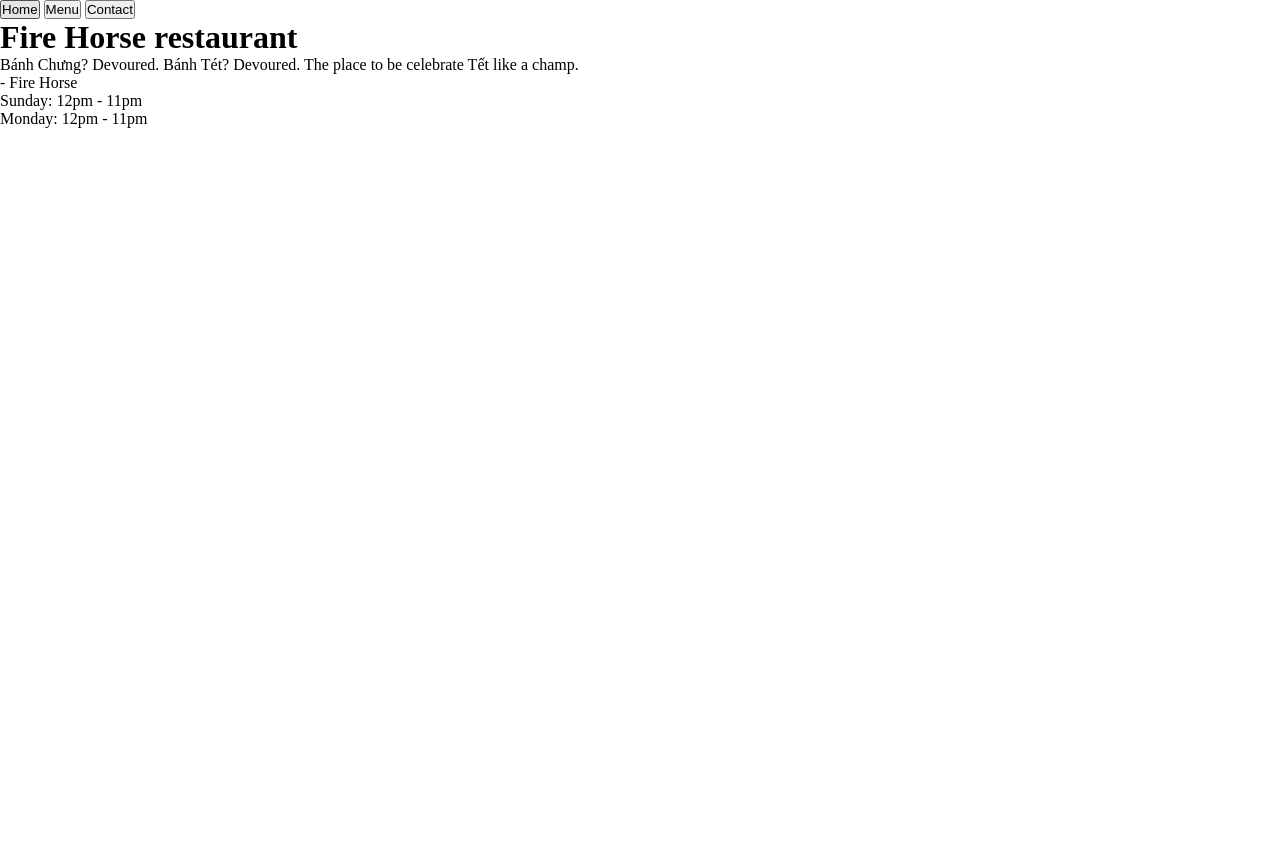
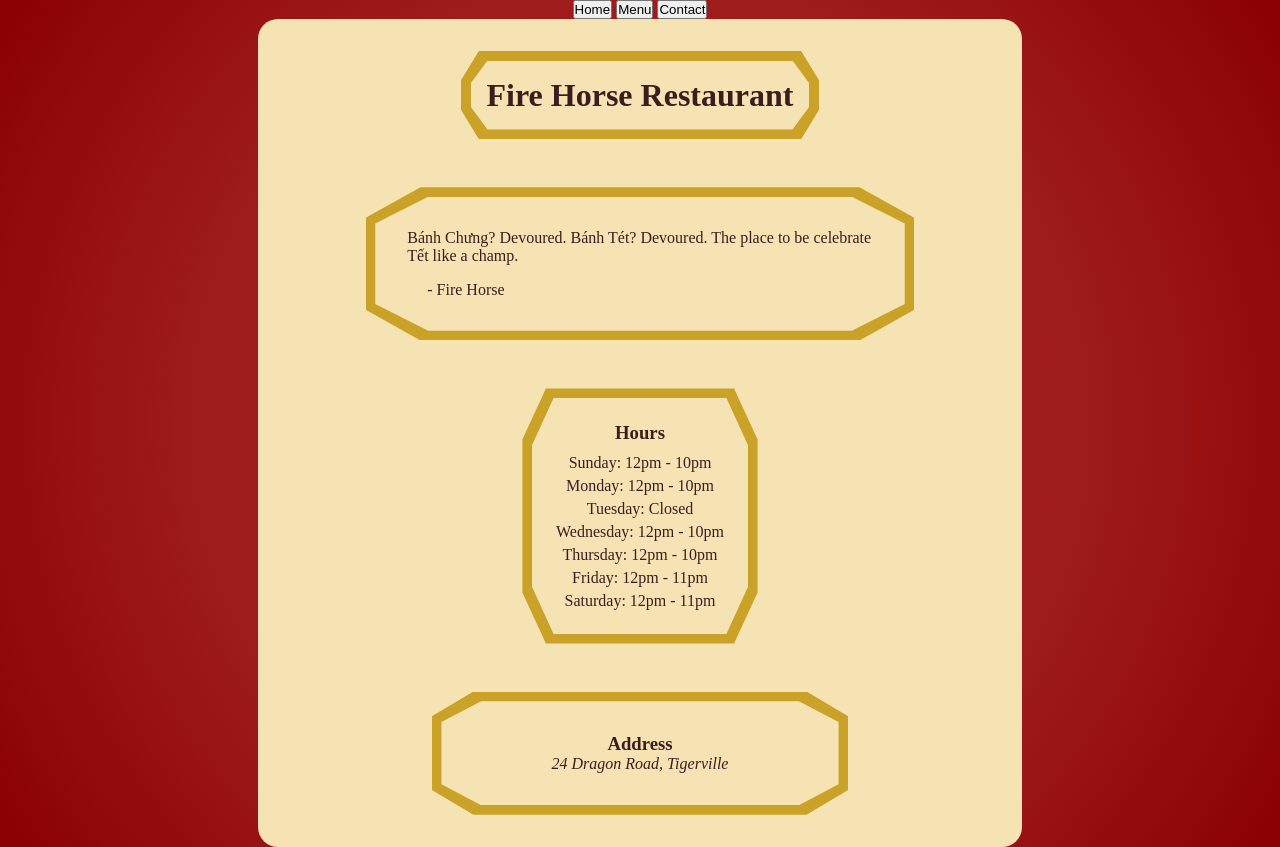
Before and after one commit to NinaVsWorld/restaurant-page, a website built with webpack: page src/index.html in a window 1280 px wide. Before the commit the page ends 800 px from the top, so only its background shows below. Built offline with nearby package versions, Linux system fonts and the light colour scheme.

Commit message:
I have no desire to finish this project, I learned from it the main technologies of webpack and package.json, so I think I am good

```diff
--- a/src/home.js
+++ b/src/home.js
@@ -7,7 +7,7 @@ export function homeTab() {
     const headingTextCard = document.createElement("div");
     headingTextCard.classList.add("heading-text-card");
     const heading = document.createElement("h1");
-    heading.textContent = "Fire Horse restaurant";
+    heading.textContent = "Fire Horse Restaurant";
 
     headingTextCard.append(heading);
     restaurantName.append(headingTextCard);
@@ -41,15 +41,21 @@ export function homeTab() {
 
     // Hours - add more later
     const hoursHeading = document.createElement("h3");
+    hoursHeading.textContent = "Hours";
     const hours = document.createElement("ul");
-    hours.append(createListItem("Sunday: 12pm - 11pm"), createListItem("Monday: 12pm - 11pm"));
+    hours.append(createListItem("Sunday: 12pm - 10pm"), createListItem("Monday: 12pm - 10pm"),
+                createListItem("Tuesday: Closed"), createListItem("Wednesday: 12pm - 10pm"),
+                createListItem("Thursday: 12pm - 10pm"), createListItem("Friday: 12pm - 11pm"),
+                createListItem("Saturday: 12pm - 11pm"));
 
     textCard2.append(hoursHeading, hours);
     card2.append(textCard2);
 
     // Location
     const addressHeading = document.createElement("h3");
+    addressHeading.textContent = "Address";
     const address = document.createElement("address");
+    address.textContent = "24 Dragon Road, Tigerville";
 
     textCard3.append(addressHeading, address);
     card3.append(textCard3);
--- a/src/index.html
+++ b/src/index.html
@@ -3,20 +3,19 @@
 <head>
     <meta charset="UTF-8">
     <meta name="viewport" content="width=device-width, initial-scale=1.0">
+    <link rel="preconnect" href="https://fonts.googleapis.com">
+    <link rel="preconnect" href="https://fonts.gstatic.com" crossorigin>
+    <link href="https://fonts.googleapis.com/css2?family=Noto+Serif+SC:wght@200..900&display=swap" rel="stylesheet">
     <title>Untitled Nina Project</title>
 </head>
 <body>
-    <div class="container">
     <header>
         <nav>
-                <div class="tabs">
             <button class="home">Home</button>
             <button class="menu">Menu</button>
             <button class="contact">Contact</button>
-                </div>
         </nav>
     </header>
     <div id="content"></div>
-    </div>
 </body>
 </html>
--- a/src/style.css
+++ b/src/style.css
@@ -2,3 +2,113 @@
     margin: 0;
     padding: 0;
 }
+
+body {
+    background: radial-gradient(
+        circle at center,
+        #a82323 0%,
+        #9e1b1b 60%,
+        #8b0000 100%
+    ),
+    radial-gradient(circle at center, #a82323, #7f0000);
+    display: flex;
+    flex-direction: column;
+    align-items: center;
+    color: #3A1E1E;
+    font-family: "Noto Serif SC", serif;
+
+    --card-colour: #F6E3B4;
+    --outer-card-colour: #C9A227;
+}
+
+#content {
+    display: flex;
+    justify-content: center;
+    width: 700px;
+    background-color: var(--card-colour);
+    padding: 2em;
+    border-radius: 20px;
+}
+
+.container {
+    display: flex;
+    flex-direction: column;
+    align-items: center;
+    gap: 3em;
+}
+
+.heading-container {
+    background-color: var(--outer-card-colour);
+    padding: 0.6em;
+    clip-path: polygon(0 33.3%, 5% 0, 95% 0, 100% 33.3%, 100% 66.6%, 95% 100%, 5% 100%, 0 66.6%);
+}
+
+.heading-text-card {
+    background-color: var(--card-colour);
+    display: flex;
+    justify-content: center;
+    padding: 1em;
+    clip-path: polygon(0 33.3%, 5% 0, 95% 0, 100% 33.3%, 100% 66.6%, 95% 100%, 5% 100%, 0 66.6%);
+}
+
+.testimonial,
+.text-card,
+.hours,
+.hours-text,
+.location,
+.location-text {
+    clip-path: polygon(0 20%, 10% 0, 90% 0, 100% 20%, 100% 80%, 90% 100%, 10% 100%, 0 80%);
+}
+
+.testimonial,
+.location {
+    background-color: var(--outer-card-colour);
+    padding: 0.6em;
+    width: 80%;
+}
+
+.text-card,
+.location-text {
+    background-color: var(--card-colour);
+    padding: 2em;
+}
+
+.text-card .review {
+    margin-bottom: 1em;
+}
+
+.text-card p:nth-child(2) {
+    margin-left: 20px;
+}
+
+.hours-text h3,
+.hours-text ul {
+    text-align: center;
+    list-style: none;
+}
+
+.hours-text h3 {
+    margin-bottom: 10px;
+}
+
+.hours-text li {
+    margin-top: 5px;
+}
+
+.hours {
+    background-color: var(--outer-card-colour);
+    padding: 0.6em;
+}
+
+.hours-text {
+    padding: 1.5em;
+    background-color: var(--card-colour);
+}
+
+.location-text {
+    text-align: center;
+}
+
+.location {
+    width: 60%;
+}
```
Lines whose indentation alone changed are shown as unchanged.
